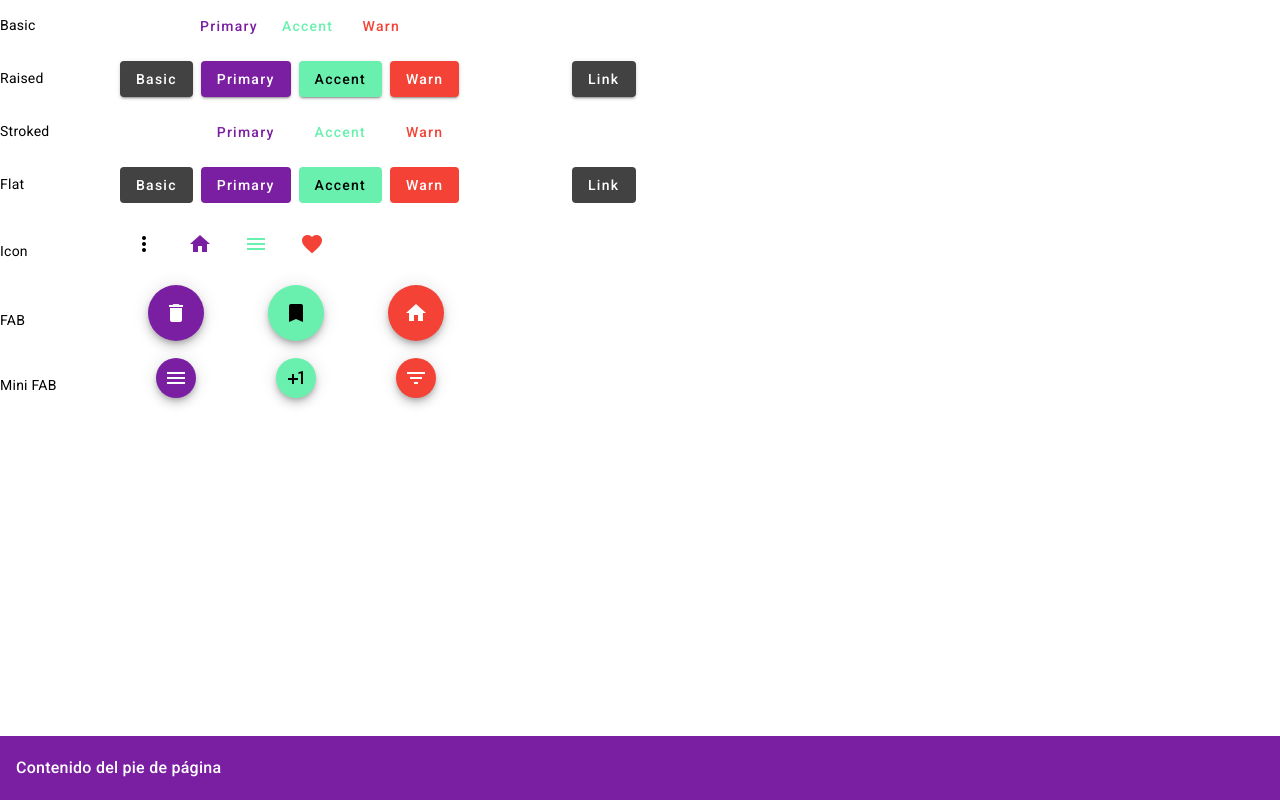
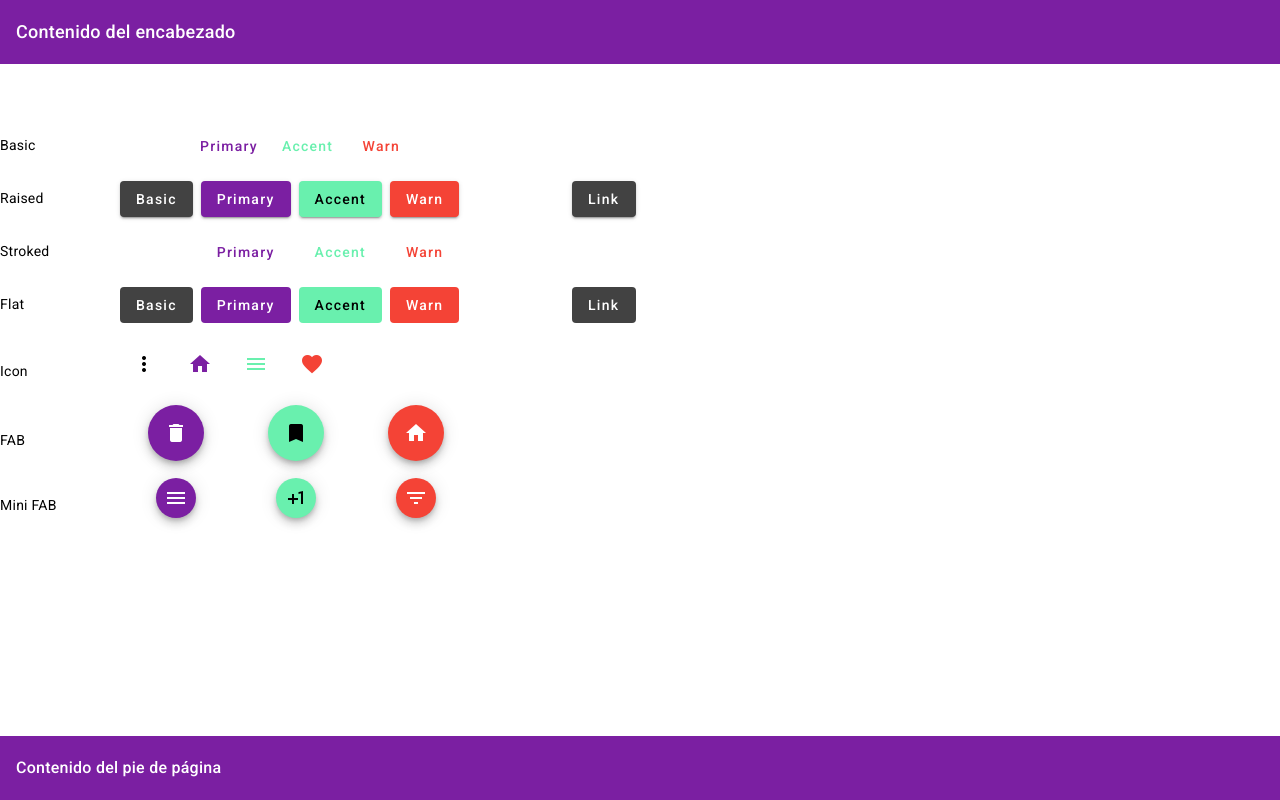
Before and after one commit to erickecp/proyectoing2, an Angular app: page / in a window 1280 px wide. Built offline with nearby package versions, Linux system fonts and the light colour scheme.

Commit message:
header creado
igualmente se creo un header basico

```diff
--- a/src/app/app.component.html
+++ b/src/app/app.component.html
@@ -1,3 +1,7 @@
+<app-header></app-header>
+<br>
+<br><br><br><br><br>
+
 <app-prueba-angular-material></app-prueba-angular-material>
 
 <app-footer></app-footer>
--- a/src/app/componentes/header/header.component.css
+++ b/src/app/componentes/header/header.component.css
@@ -0,0 +1,10 @@
+.header-toolbar {
+    position: fixed;
+    top: 0;
+    width: 100%;
+  }
+
+  .header-text {
+    color: white;
+    font-size: 18px;
+  }
--- a/src/app/componentes/header/header.component.html
+++ b/src/app/componentes/header/header.component.html
@@ -1 +1,3 @@
-<p>header works!</p>
+<mat-toolbar color="primary" class="header-toolbar">
+    <span class="header-text">Contenido del encabezado</span>
+  </mat-toolbar>
```
